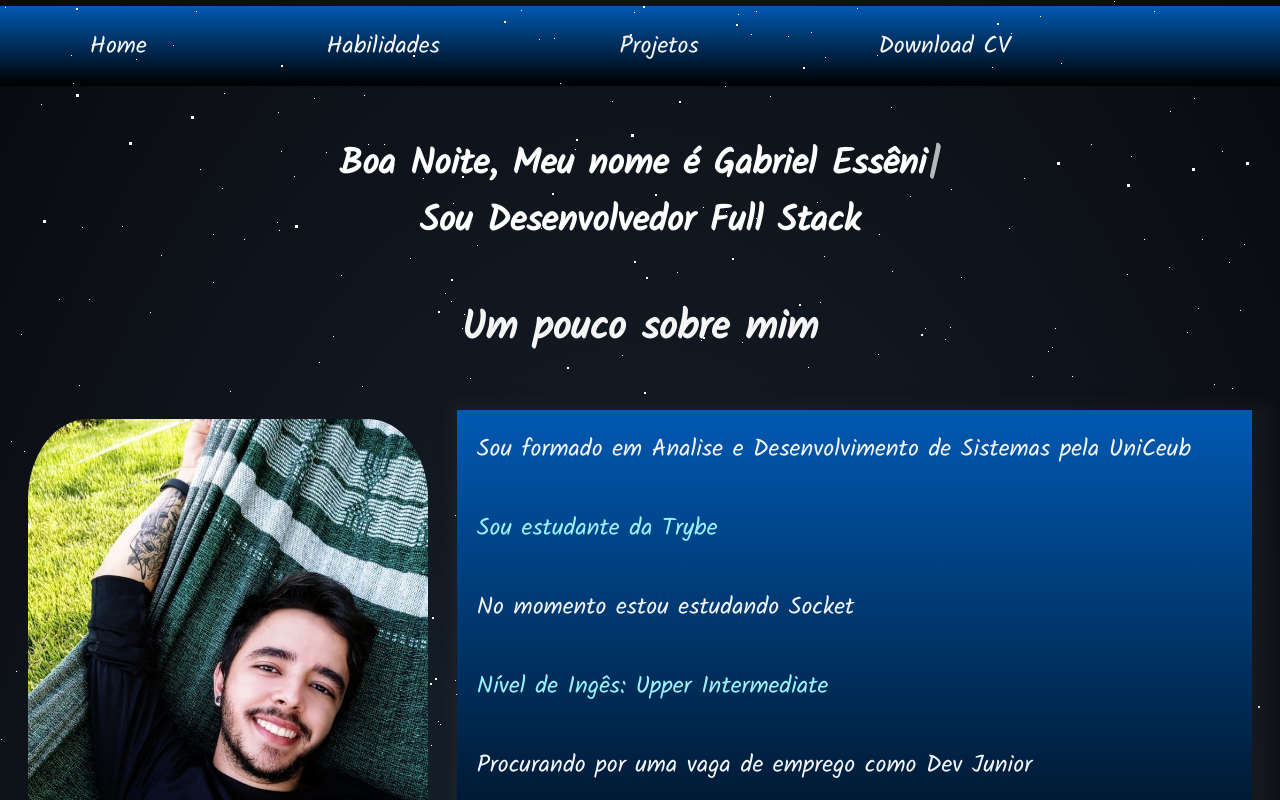
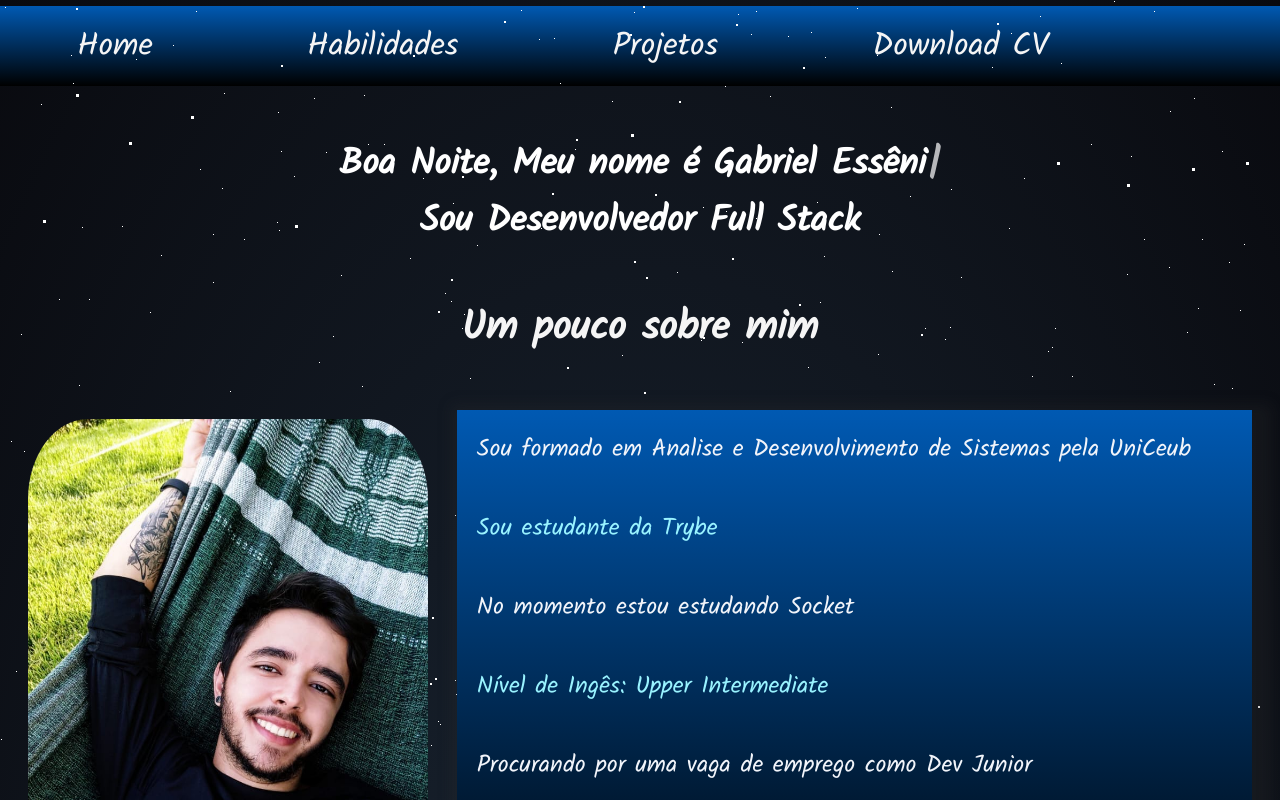
Before and after one commit to GabrielEssenio/portifolio, a React (Create React App) app: page / in a window 1280 px wide. Shown: the top 800 px of the page. Built offline with nearby package versions, Linux system fonts and the light colour scheme.

Commit message:
Utilizando Link nas NavBar

```diff
--- a/src/components/Header.jsx
+++ b/src/components/Header.jsx
@@ -23,16 +23,17 @@ const Header = () => {
     <S.navBarContainer>
       <S.ulBar>
         <S.liBar>
-          <S.aBar href="/">Home</S.aBar>
+          <S.LinkNav to="/">Home</S.LinkNav>
         </S.liBar>
         {/* <S.liBar>
           <S.aBar href="sobremim">Sobre Mim</S.aBar>
         </S.liBar> */}
         <S.liBar>
-          <S.aBar href="habilidades">Habilidades</S.aBar>
+          <S.LinkNav to="/habilidades">Habilidades</S.LinkNav>
+          {/* <S.aBar href="habilidades">Habilidades</S.aBar> */}
         </S.liBar>
         <S.liBar>
-          <S.aBar href="projetos">Projetos</S.aBar>
+        <S.LinkNav to="projetos">Projetos</S.LinkNav>
         </S.liBar>
         <S.liBar>
         <S.aBar onClick={saveFile}>Download CV</S.aBar>
--- a/src/styles/HeaderStyle.js
+++ b/src/styles/HeaderStyle.js
@@ -1,4 +1,5 @@
 import styled from 'styled-components';
+import { Link } from "react-router-dom";
 
 export const navBarContainer = styled.nav`
 display: flex;
@@ -36,9 +37,14 @@ justify-content: space-between;
     text-shadow: 0px -2px 0px rgba(0,0,0,1), 0 0 5px rgba(255,255,255,0.8),0 -4px 15px rgba(255,255,255,0.5);
   }
 `
-
 export const aBar = styled.a`
-font-size: x-large;
+font-size: xx-large;
 text-decoration: none;
 color: #F5F5F5;
 `
+
+export const LinkNav = styled(Link)`
+font-size: xx-large;
+text-decoration: none;
+color: #F5F5F5;
+`
```
